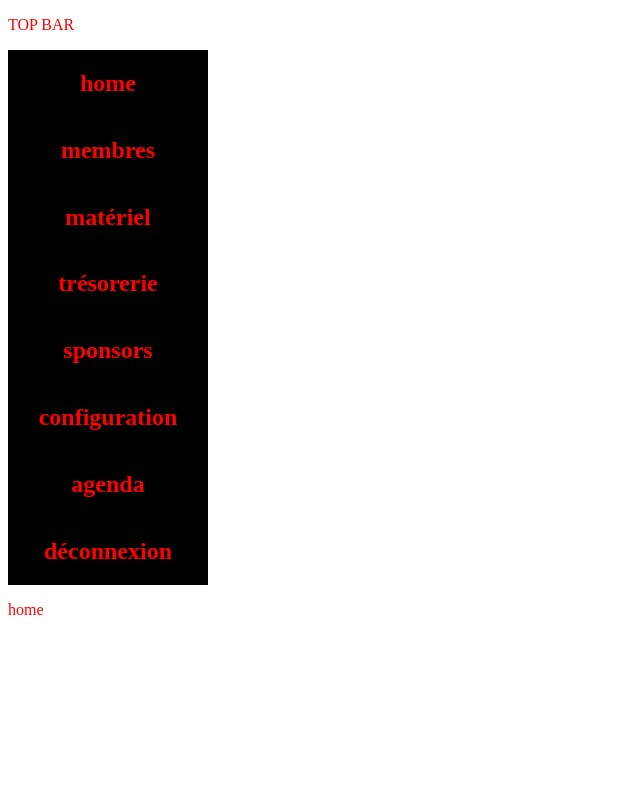
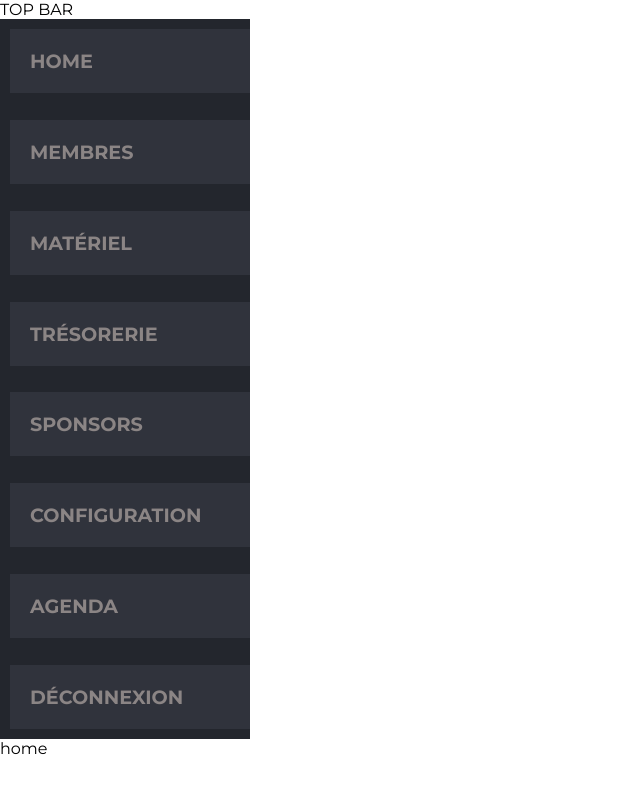
Before and after one commit to mmmaxou/OUAIBE, a Vue app in the folder le-front/: page / in a window 1280 px wide. Shown: the top 792 px of the page, without its empty margins (0-640 px from the left). Built offline with nearby package versions, Linux system fonts and the light colour scheme.

Commit message:
stick topbar to the left

```diff
--- a/le-front/src/App.vue
+++ b/le-front/src/App.vue
@@ -16,6 +16,13 @@ export default {
 </script>
 
 <style lang="stylus">
-.app
-  color red
+html
+  margin 0
+  padding 0
+  box-sizing border-box
+
+*
+  margin inherit
+  padding inherit
+  box-sizing inherit
 </style>
--- a/le-front/src/components/SideBar.vue
+++ b/le-front/src/components/SideBar.vue
@@ -1,10 +1,9 @@
 <template lang="pug">
 .sidebar
-  h2(v-for="item in menu") {{ item }}
+  h2.sidebar__item(v-for="item in menu") {{ item }}
 </template>
 
 <script>
-
 export default {
   name: 'SideBar',
   data () {
@@ -22,15 +21,23 @@ export default {
     }
   }
 }
-
 </script>
 
 <style lang="stylus">
+@import "../styles/texts"
+
 .sidebar
   display flex
   flex-direction column
   align-items center
-  justify-content center
-  width 200px
-  background #000
+  justify-content space-between
+  padding 10px 0 10px 10px
+  max-width 250px
+  height 90vh
+  background #23262d
+
+  &__item
+    background #30333c
+    width 100%
+    padding 20px 0 20px 20px
 </style>
--- /dev/null
+++ b/le-front/src/styles/texts.styl
@@ -0,0 +1,13 @@
+@import url('https://fonts.googleapis.com/css?family=Montserrat:400,700')
+
+body
+  font-family 'Montserrat', sans-serif
+  /* 400 700 */
+  font-size 16px
+
+h2
+  text-align left
+  color #8b8585
+  font-weight 700
+  font-size 1.2em
+  text-transform uppercase
```
